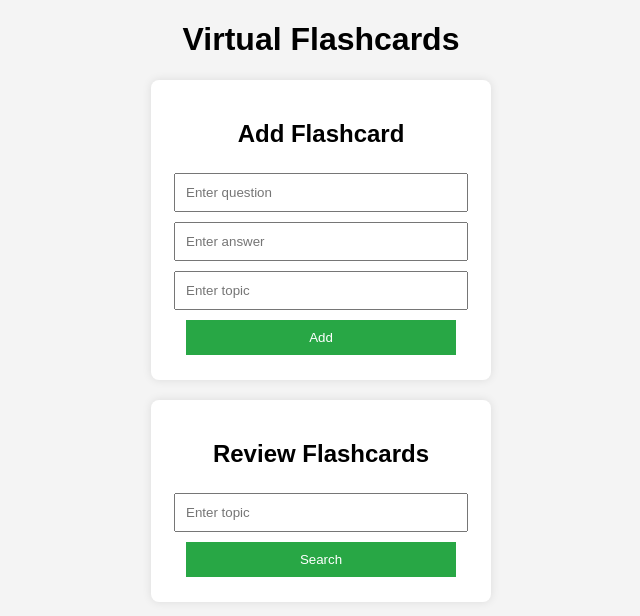
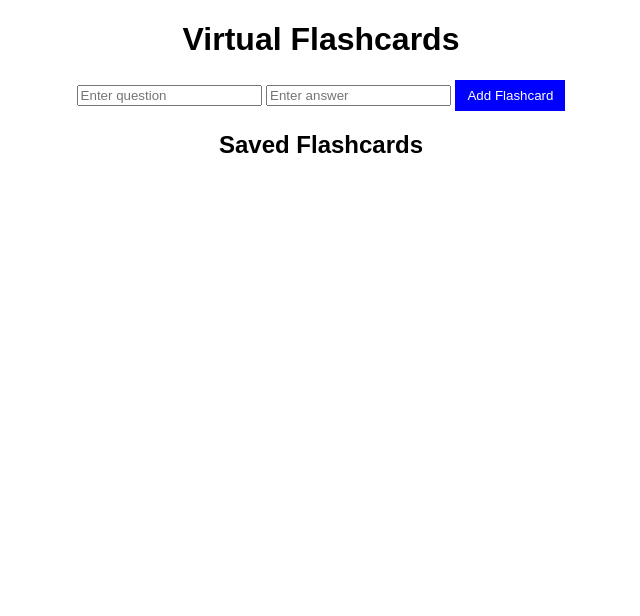
Before and after one commit to HayatZarine/College-Saarthi, a Flask app: template app/templates/flashcards.html in a window 1280 px wide. Shown: the top 616 px of the page, without its empty margins (319-959 px from the left). Run offline with Flask 3, Linux system fonts and the light colour scheme; the template is opened without the code that fills it, so the values that code supplies are empty.

Commit message:
updates flashcards code

```diff
--- /dev/null
+++ b/app/app.py
@@ -0,0 +1,50 @@
+from flask import Flask, request, jsonify, render_template
+import sqlite3
+
+app = Flask(__name__)
+
+# Create SQLite database
+def create_db():
+    conn = sqlite3.connect('database.db')
+    cursor = conn.cursor()
+    cursor.execute('''CREATE TABLE IF NOT EXISTS flashcards (
+                      id INTEGER PRIMARY KEY AUTOINCREMENT,
+                      question TEXT NOT NULL,
+                      answer TEXT NOT NULL)''')
+    conn.commit()
+    conn.close()
+
+create_db()  # Call this function to ensure the database is created
+
+@app.route('/')
+def home():
+    return render_template('flashcards.html')
+
+# API to add flashcards
+@app.route('/add_flashcard', methods=['POST'])
+def add_flashcard():
+    data = request.json
+    question = data.get('question')
+    answer = data.get('answer')
+
+    conn = sqlite3.connect('database.db')
+    cursor = conn.cursor()
+    cursor.execute("INSERT INTO flashcards (question, answer) VALUES (?, ?)", (question, answer))
+    conn.commit()
+    conn.close()
+
+    return jsonify({'message': 'Flashcard added successfully'}), 201
+
+# API to get all flashcards
+@app.route('/get_flashcards', methods=['GET'])
+def get_flashcards():
+    conn = sqlite3.connect('database.db')
+    cursor = conn.cursor()
+    cursor.execute("SELECT * FROM flashcards")
+    flashcards = cursor.fetchall()
+    conn.close()
+
+    return jsonify({'flashcards': [{'id': row[0], 'question': row[1], 'answer': row[2]} for row in flashcards]})
+
+if __name__ == '__main__':
+    app.run(debug=True)
--- a/app/models.py
+++ b/app/models.py
@@ -41,7 +41,7 @@ def get_books(query):
 
 
 
-from app import db
+from app.app import db
 
 class Book(db.Model):
     id = db.Column(db.Integer, primary_key=True)
--- a/app/routes.py
+++ b/app/routes.py
@@ -1,7 +1,7 @@
 
 
 from flask import request, jsonify, render_template
-from app import app
+from app.app import app
 import json
 
 # Load book data from a JSON file
--- a/app/templates/flashcards.html
+++ b/app/templates/flashcards.html
@@ -4,103 +4,79 @@
     <meta charset="UTF-8">
     <meta name="viewport" content="width=device-width, initial-scale=1.0">
     <title>Virtual Flashcards</title>
+
     <style>
+        /* Your CSS Here */
         body {
             font-family: Arial, sans-serif;
             text-align: center;
-    background-color: #f4f4f4;
+            margin: 20px;
         }
-
-.container {
-    background: white;
-    padding: 20px;
-    margin: 20px auto;
-    width: 300px;
-    border-radius: 8px;
-    box-shadow: 0px 0px 10px rgba(0, 0, 0, 0.1);
-}
-
-input, button {
-    width: 90%;
-    margin: 5px 0;
-    padding: 10px;
-}
-
         button {
-    background-color: #28a745;
+            padding: 8px 12px;
+            background-color: blue;
             color: white;
             border: none;
             cursor: pointer;
         }
-
+        button:hover {
+            background-color: darkblue;
+        }
     </style>
 </head>
 <body>
     <h1>Virtual Flashcards</h1>
 
-    <div class="container">
-        <h2>Add Flashcard</h2>
-        <input type="text" id="question" placeholder="Enter question">
-        <input type="text" id="answer" placeholder="Enter answer">
-        <input type="text" id="topic" placeholder="Enter topic">
-        <button onclick="addFlashcard()">Add</button>
-    </div>
+    <form id="flashcard-form">
+        <input type="text" id="question" placeholder="Enter question" required>
+        <input type="text" id="answer" placeholder="Enter answer" required>
+        <button type="submit">Add Flashcard</button>
+    </form>
 
-    <div class="container">
-        <h2>Review Flashcards</h2>
-        <input type="text" id="searchTopic" placeholder="Enter topic">
-        <button onclick="fetchFlashcards()">Search</button>
-        <div id="flashcards"></div>
-    </div>
+    <h2>Saved Flashcards</h2>
+    <ul id="flashcard-list"></ul>
 
     <script>
-        const addFlashcard = () => {
+        // Your JavaScript Here
+        document.addEventListener("DOMContentLoaded", function() {
+            fetchFlashcards();
+        });
+
+        document.getElementById("flashcard-form").addEventListener("submit", function(event) {
+            event.preventDefault();
+
             const question = document.getElementById("question").value;
             const answer = document.getElementById("answer").value;
-    const topic = document.getElementById("topic").value;
 
-    fetch('/add_flashcard', {
-        method: 'POST',
-        headers: { 'Content-Type': 'application/json' },
-        body: JSON.stringify({ question, answer, topic })
-    }).then(res => res.json()).then(data => {
+            fetch("/add_flashcard", {
+                method: "POST",
+                headers: {
+                    "Content-Type": "application/json"
+                },
+                body: JSON.stringify({ question, answer })
+            })
+            .then(response => response.json())
+            .then(data => {
                 alert(data.message);
+                fetchFlashcards(); // Refresh flashcards
+            })
+            .catch(error => console.error("Error:", error));
         });
-};
 
-const fetchFlashcards = () => {
-    const topic = document.getElementById("searchTopic").value;
-
-    fetch(`/get_flashcards/${topic}`)
-    .then(res => res.json())
+        function fetchFlashcards() {
+            fetch("/get_flashcards")
+            .then(response => response.json())
             .then(data => {
-        const flashcardsDiv = document.getElementById("flashcards");
-        flashcardsDiv.innerHTML = "";
-        data.forEach(flashcard => {
-            const card = document.createElement("div");
-            card.classList.add("flashcard");
-            card.innerHTML = `
-                <p><strong>Q:</strong> ${flashcard[1]}</p>
-                <p><strong>A:</strong> ${flashcard[2]}</p>
-                <button onclick="updateReview(${flashcard[0]}, 'easy')">Easy</button>
-                <button onclick="updateReview(${flashcard[0]}, 'medium')">Medium</button>
-                <button onclick="updateReview(${flashcard[0]}, 'hard')">Hard</button>
-            `;
-            flashcardsDiv.appendChild(card);
+                const list = document.getElementById("flashcard-list");
+                list.innerHTML = ""; // Clear existing list
+                data.flashcards.forEach(card => {
+                    const li = document.createElement("li");
+                    li.textContent = `${card.question} - ${card.answer}`;
+                    list.appendChild(li);
                 });
-    });
-};
-
-const updateReview = (id, difficulty) => {
-    fetch(`/review_flashcard/${id}`, {
-        method: 'POST',
-        headers: { 'Content-Type': 'application/json' },
-        body: JSON.stringify({ difficulty })
-    }).then(res => res.json()).then(data => {
-        alert(data.message);
-    });
-};
-
+            })
+            .catch(error => console.error("Error:", error));
+        }
     </script>
 </body>
 </html>
```
Also changed, not shown: app/__init__.py (deleted, +0 -91 lines), app/templates/todo.html (deleted). Lines whose indentation alone changed are shown as unchanged.
